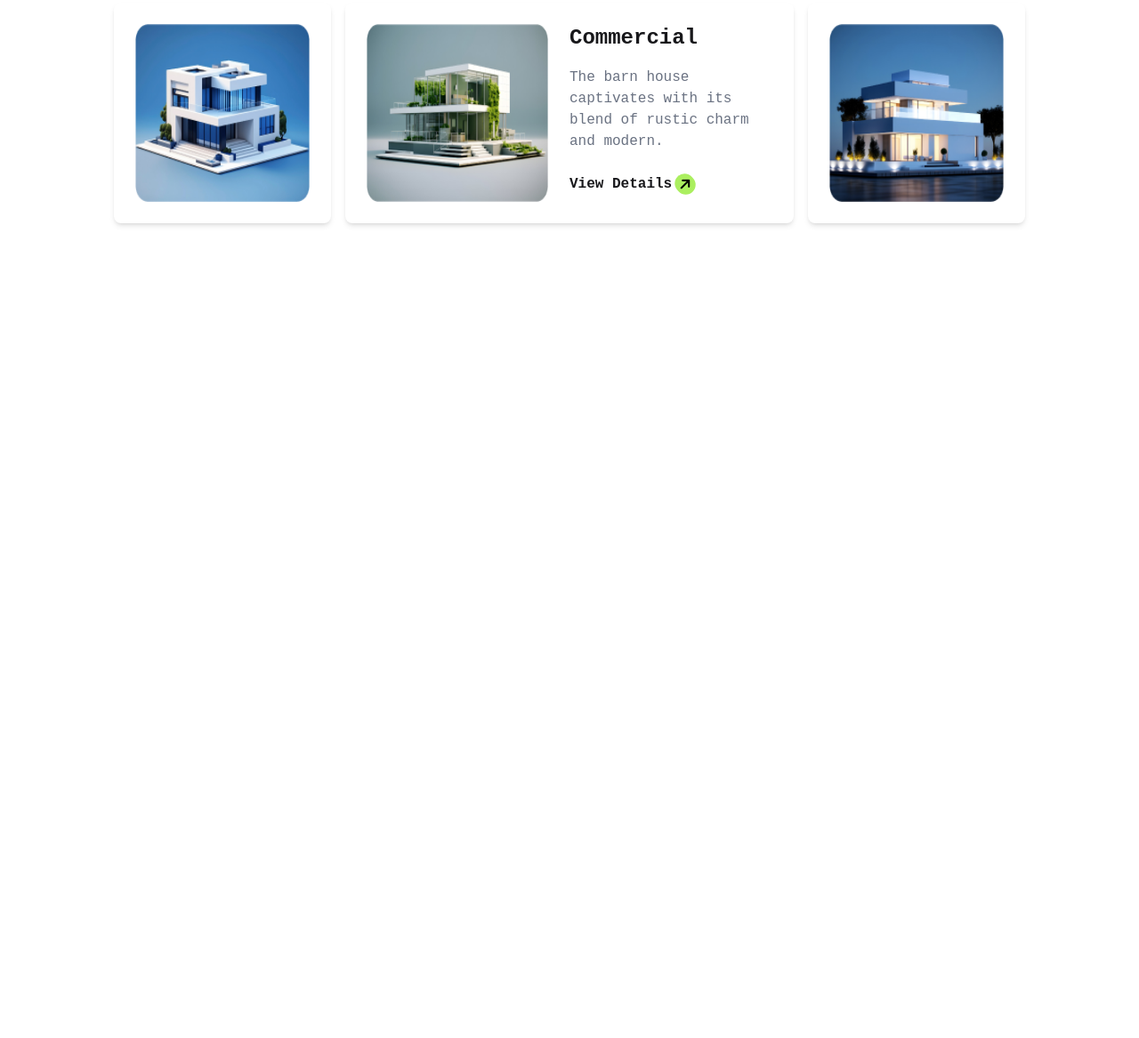
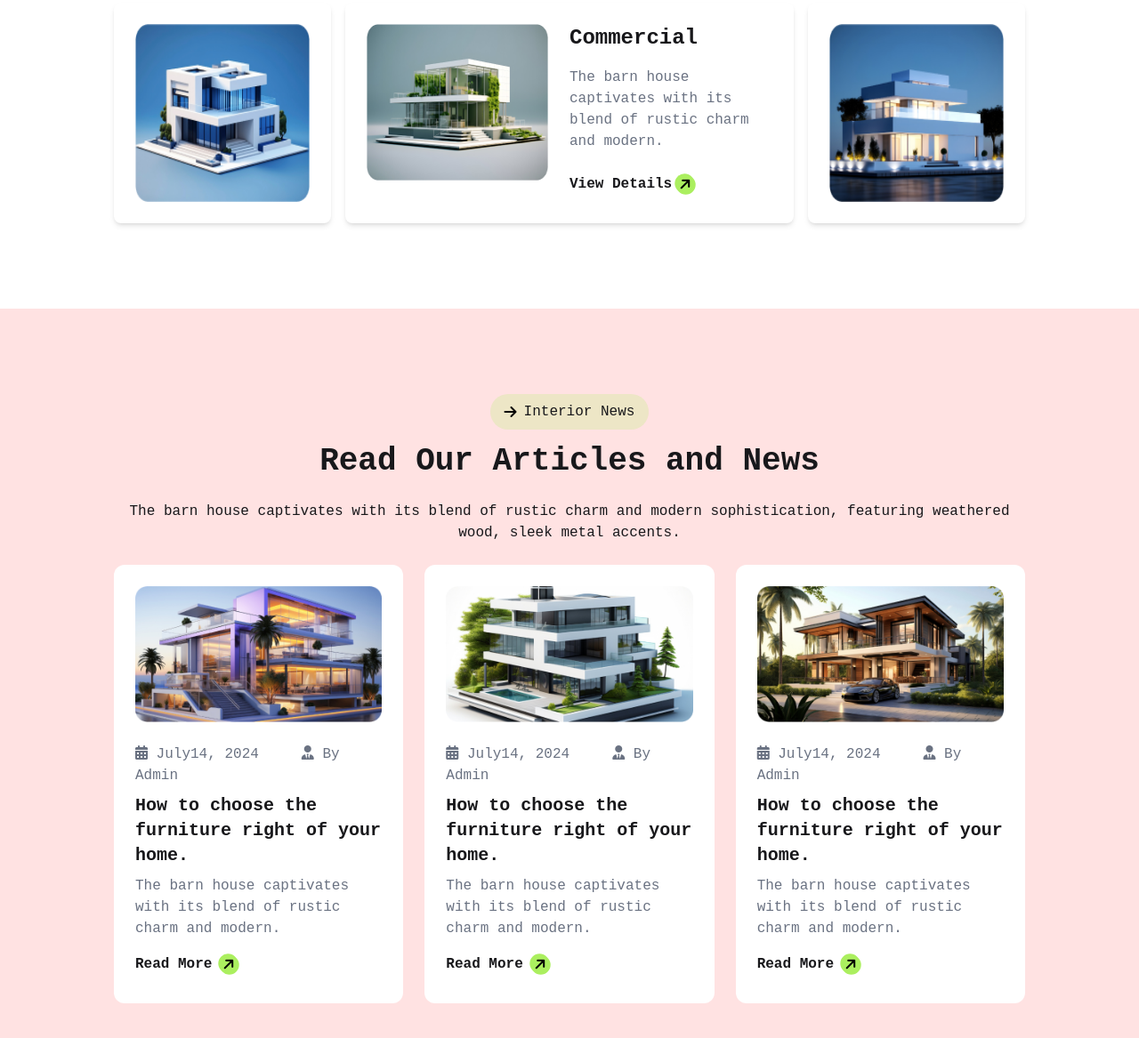
Before and after one commit to RoyShanto/Ass-3_Interior_with_tailwind_daisyui, a plain HTML site: page index.html in a window 1280 px wide. Shown: the part 2919-4086 px from the top of the page at 89% size. Before the commit the page ends 3266 px from the top, so only its background shows below. Drawn offline with nearby package versions, Linux system fonts and the light colour scheme; a web font is replaced by a local one.

Commit message:
article and news section with 3 responsive done

```diff
--- a/index.html
+++ b/index.html
@@ -194,7 +194,7 @@
                     </div>
                 </div>
                 <div class="grid md:grid-cols-4 gap-4">
-                    <div class="bg-white p-6 shadow-md rounded-lg md:space-x-6 lg:col-span-3 md:col-span-full grid md:grid-cols-3 max-sm:grid-cols-1">
+                    <div class="bg-white p-6 shadow-md rounded-lg md:space-x-6 space-y-6 lg:col-span-3 md:col-span-full grid md:grid-cols-3 max-sm:grid-cols-1">
                         <div class="col-span-1">
                             <img src="Interio/assets/img1.png" alt="" class="w-full h-full">
                         </div>
@@ -213,7 +213,7 @@
                     <div class="bg-white p-6 shadow-md rounded-lg lg:col-span-1 md:col-span-2 lg:order-3 md:order-6 max-sm:order-5">
                         <img src="Interio/assets/img3.png" alt="" class="w-full h-full">
                     </div>
-                    <div class="bg-white p-6 shadow-md rounded-lg md:space-x-6 lg:col-span-2 md:col-span-full order-4 grid lg:grid-cols-2 md:grid-cols-3">
+                    <div class="bg-white p-6 shadow-md rounded-lg md:space-x-6 space-y-6 lg:col-span-2 md:col-span-full order-4 grid lg:grid-cols-2 md:grid-cols-3">
                         <div class="md:col-span-1">
                             <img src="Interio/assets/img4.png" alt="" class="w-full h-full">
                         </div>
@@ -235,7 +235,72 @@
                 </div>
             </div>
         </div>
-
+        <!-- article and news section  -->
+        <div class="lg:px-32 md:px-8 max-sm:px-5 lg:py-24 py-16 space-y-6 bg-red-100">
+            <div class="text-center">
+                <button class="flex items-center bg-[#acef5f38] space-x-2 px-4 py-2 rounded-full mb-4 mx-auto ">
+                    <i class="fa-solid fa-arrow-right text-black"></i>
+                    <p>Interior News</p>
+                </button>
+                <div class="space-y-6">
+                    <h1 class="lg:text-4xl md:text-3xl max-sm:text-2xl font-bold">Read Our Articles and News</h1>
+                    <p>The barn house captivates with its blend of rustic charm and modern sophistication, featuring weathered wood, sleek metal accents.</p>
+                </div>
+            </div>
+            <div class="grid grid-cols-3 gap-6">
+                <div class="bg-white rounded-xl p-6 space-y-2 lg:col-span-1 md:col-span-3 max-sm:col-span-3 grid grid-cols-3 gap-4">
+                    <div class="lg:col-span-3 max-sm:col-span-3 md:col-span-1">
+                        <img src="Interio/assets/article1.png" alt="" class="w-full h-full">
+                    </div>
+                    <div class="space-y-2 lg:col-span-3 max-sm:col-span-3 md:col-span-2">
+                        <div class="text-gray-500">
+                            <i class="fa-solid fa-calendar-days"></i> <span>July14, 2024</span> &nbsp;&nbsp;&nbsp;
+                            <i class="fa-solid fa-user-tie"></i> <span>By Admin</span>
+                        </div>
+                        <h3 class="text-xl font-bold">How to choose the furniture right  of your home.</h3>
+                        <p class="text-gray-500">The barn house captivates with its blend of rustic charm and modern. </p>
+                        <button class="flex items-center space-x-2 py-2">
+                            <p class="font-bold">Read More</p>
+                            <i class="fa-solid fa-arrow-right text-black bg-[#ABEF5F] p-1 -rotate-45 rounded-full"></i>
+                        </button>
+                    </div>
+                </div>
+                <div class="bg-white rounded-xl p-6 space-y-2 lg:col-span-1 md:col-span-3 max-sm:col-span-3 grid grid-cols-3 gap-4">
+                    <div class="lg:col-span-3 max-sm:col-span-3 md:col-span-1">
+                        <img src="Interio/assets/article2.png" alt="" class="w-full h-full">
+                    </div>
+                    <div class="space-y-2 lg:col-span-3 max-sm:col-span-3 md:col-span-2">
+                        <div class="text-gray-500">
+                            <i class="fa-solid fa-calendar-days"></i> <span>July14, 2024</span> &nbsp;&nbsp;&nbsp;
+                            <i class="fa-solid fa-user-tie"></i> <span>By Admin</span>
+                        </div>
+                        <h3 class="text-xl font-bold">How to choose the furniture right  of your home.</h3>
+                        <p class="text-gray-500">The barn house captivates with its blend of rustic charm and modern. </p>
+                        <button class="flex items-center space-x-2 py-2">
+                            <p class="font-bold">Read More</p>
+                            <i class="fa-solid fa-arrow-right text-black bg-[#ABEF5F] p-1 -rotate-45 rounded-full"></i>
+                        </button>
+                    </div>
+                </div>
+                <div class="bg-white rounded-xl p-6 space-y-2 lg:col-span-1 md:col-span-3 max-sm:col-span-3 grid grid-cols-3 gap-4">
+                    <div class="lg:col-span-3 max-sm:col-span-3 md:col-span-1">
+                        <img src="Interio/assets/article3.png" alt="" class="w-full h-full">
+                    </div>
+                    <div class="space-y-2 lg:col-span-3 max-sm:col-span-3 md:col-span-2">
+                        <div class="text-gray-500">
+                            <i class="fa-solid fa-calendar-days"></i> <span>July14, 2024</span> &nbsp;&nbsp;&nbsp;
+                            <i class="fa-solid fa-user-tie"></i> <span>By Admin</span>
+                        </div>
+                        <h3 class="text-xl font-bold">How to choose the furniture right  of your home.</h3>
+                        <p class="text-gray-500">The barn house captivates with its blend of rustic charm and modern. </p>
+                        <button class="flex items-center space-x-2 py-2">
+                            <p class="font-bold">Read More</p>
+                            <i class="fa-solid fa-arrow-right text-black bg-[#ABEF5F] p-1 -rotate-45 rounded-full"></i>
+                        </button>
+                    </div>
+                </div>
+            </div>
+        </div>
     </main>
     <!-- footer section  -->
     <footer></footer>
```
